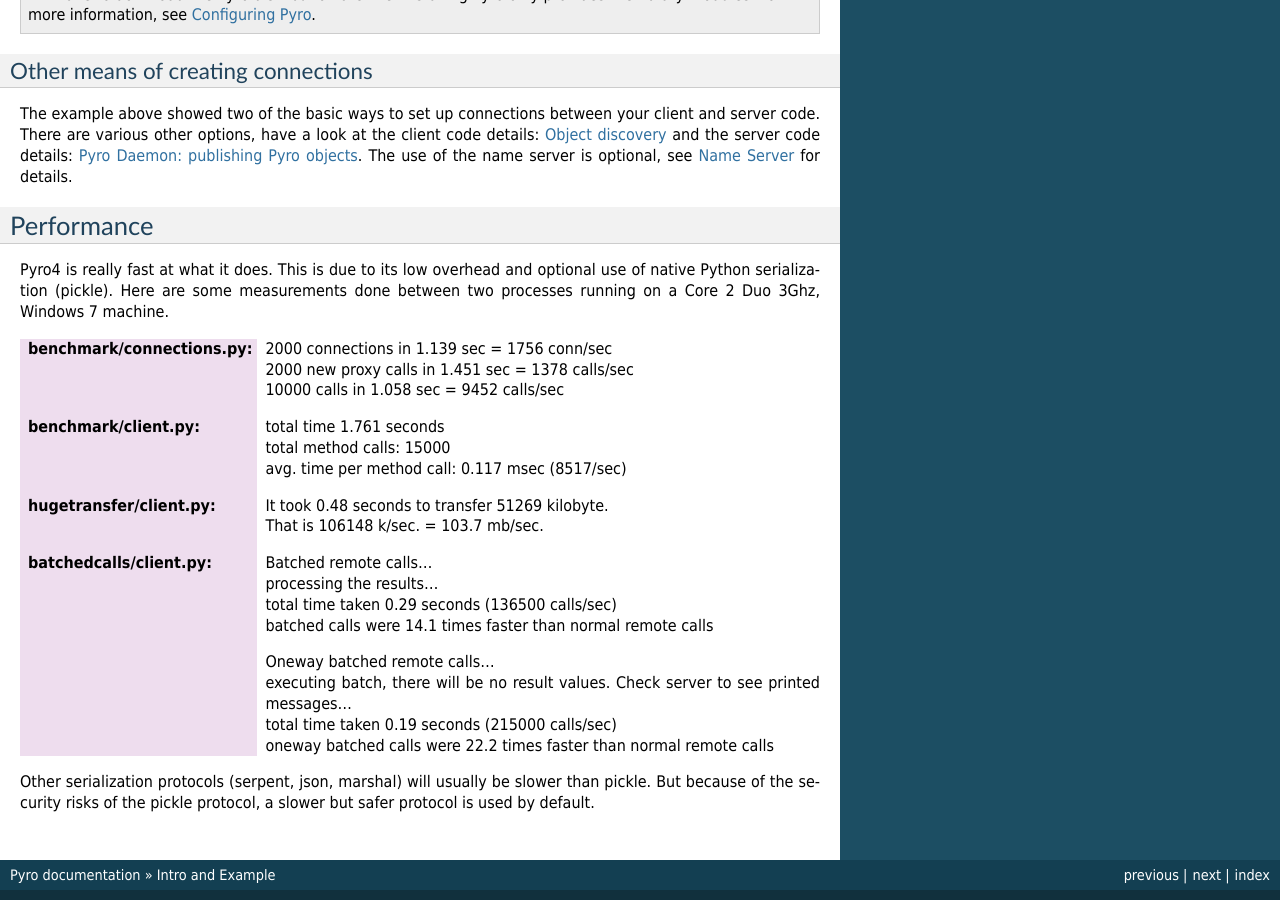
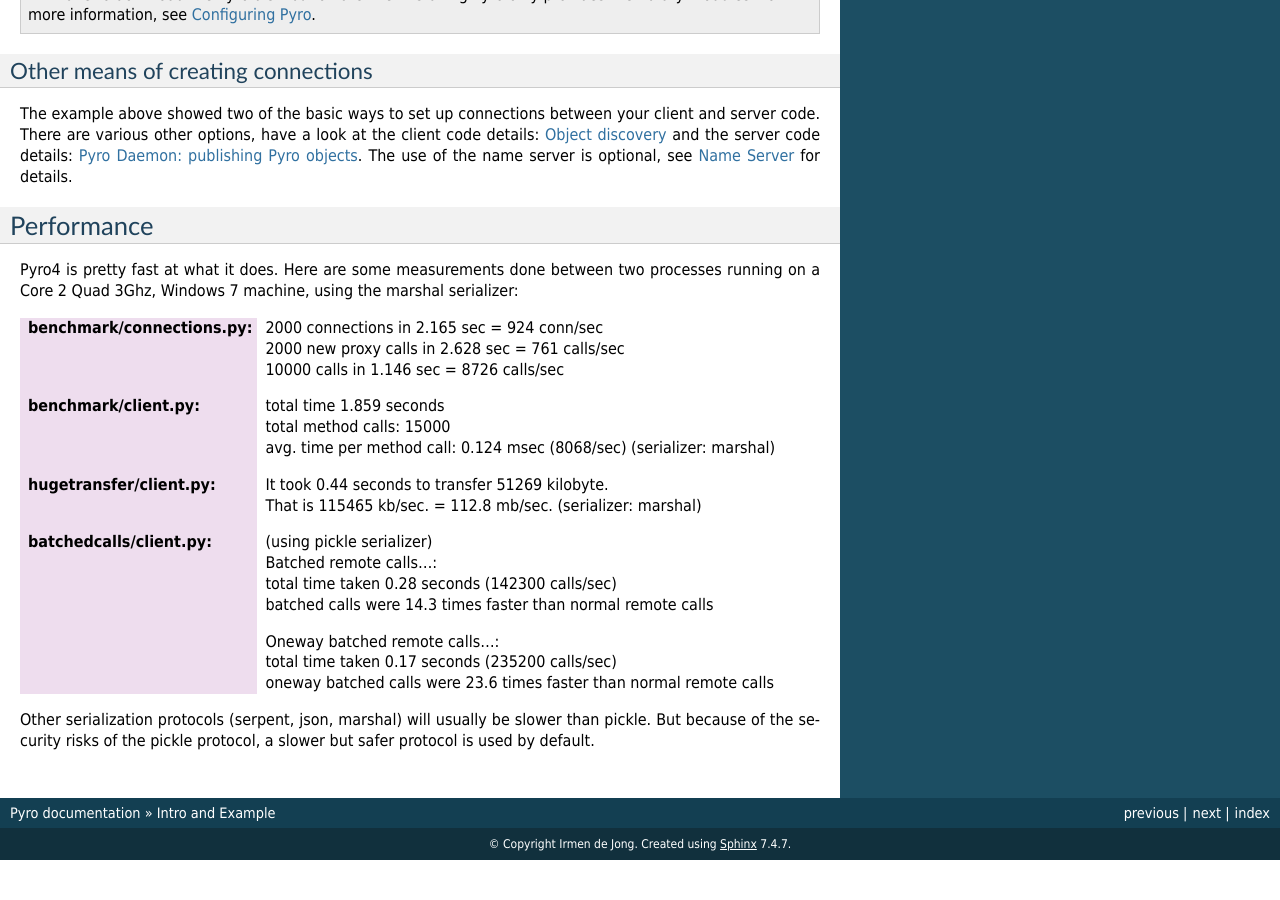
Before and after one commit to irmen/Pyro4, a Sphinx documentation site: the page built from docs/source/intro.rst, in a window 1280 px wide and 900 px high, scrolled down 4684 px. Built offline with Sphinx 7.4.7, drawn with Linux system fonts in a browser that asks for light colours; the version number could not be read and is left out; after the commit the page ends 5544 px from its top, so only the background shows below that.

Commit message:
updated benchmark numbers in doc

```diff
--- a/docs/source/intro.rst
+++ b/docs/source/intro.rst
@@ -263,33 +263,32 @@
 
 Performance
 ===========
-Pyro4 is really fast at what it does. This is due to its low overhead and optional use of native Python serialization (pickle).
-Here are some measurements done between two processes running on a Core 2 Duo 3Ghz, Windows 7 machine.
+Pyro4 is pretty fast at what it does.
+Here are some measurements done between two processes running on a Core 2 Quad 3Ghz, Windows 7 machine,
+using the marshal serializer:
 
 :benchmark/connections.py:
-    | 2000 connections in 1.139 sec = 1756 conn/sec
-    | 2000 new proxy calls in 1.451 sec = 1378 calls/sec
-    | 10000 calls in 1.058 sec = 9452 calls/sec
-
+    | 2000 connections in 2.165 sec = 924 conn/sec
+    | 2000 new proxy calls in 2.628 sec = 761 calls/sec
+    | 10000 calls in 1.146 sec = 8726 calls/sec
 :benchmark/client.py:
-    | total time 1.761 seconds
+    | total time 1.859 seconds
     | total method calls: 15000
-    | avg. time per method call: 0.117 msec (8517/sec)
+    | avg. time per method call: 0.124 msec (8068/sec) (serializer: marshal)
 
 :hugetransfer/client.py:
-    | It took 0.48 seconds to transfer 51269 kilobyte.
-    | That is 106148 k/sec. = 103.7 mb/sec.
+    | It took 0.44 seconds to transfer 51269 kilobyte.
+    | That is 115465 kb/sec. = 112.8 mb/sec. (serializer: marshal)
 
 :batchedcalls/client.py:
-    | Batched remote calls...
-    | processing the results...
-    | total time taken 0.29 seconds (136500 calls/sec)
-    | batched calls were 14.1 times faster than normal remote calls
+    | (using pickle serializer)
+    | Batched remote calls...:
+    | total time taken 0.28 seconds (142300 calls/sec)
+    | batched calls were 14.3 times faster than normal remote calls
 
-    | Oneway batched remote calls...
-    | executing batch, there will be no result values. Check server to see printed messages...
-    | total time taken 0.19 seconds (215000 calls/sec)
-    | oneway batched calls were 22.2 times faster than normal remote calls
+    | Oneway batched remote calls...:
+    | total time taken 0.17 seconds (235200 calls/sec)
+    | oneway batched calls were 23.6 times faster than normal remote calls
 
 
 Other serialization protocols (serpent, json, marshal) will usually be slower than pickle.
```
Also changed, not shown: 1 other file.
